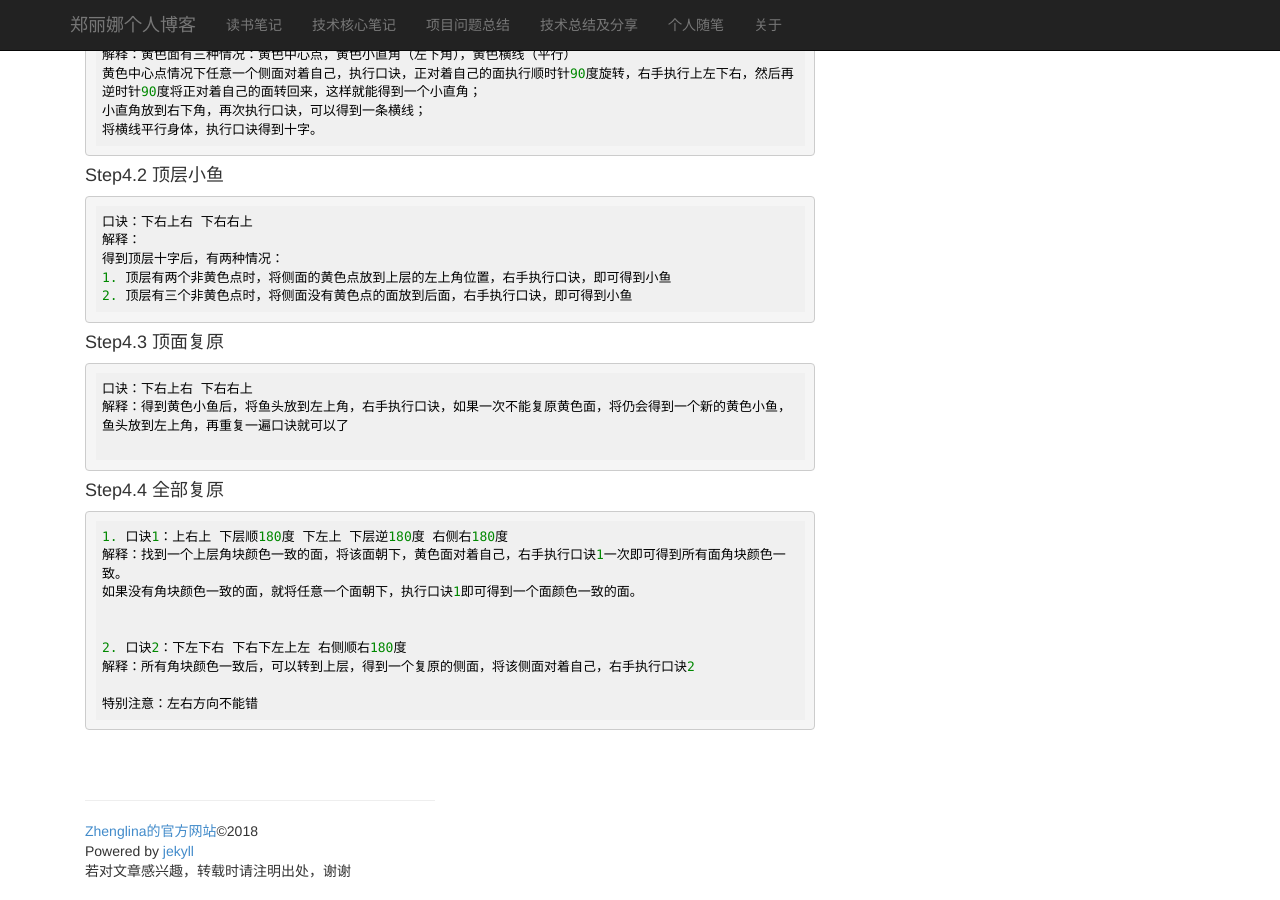
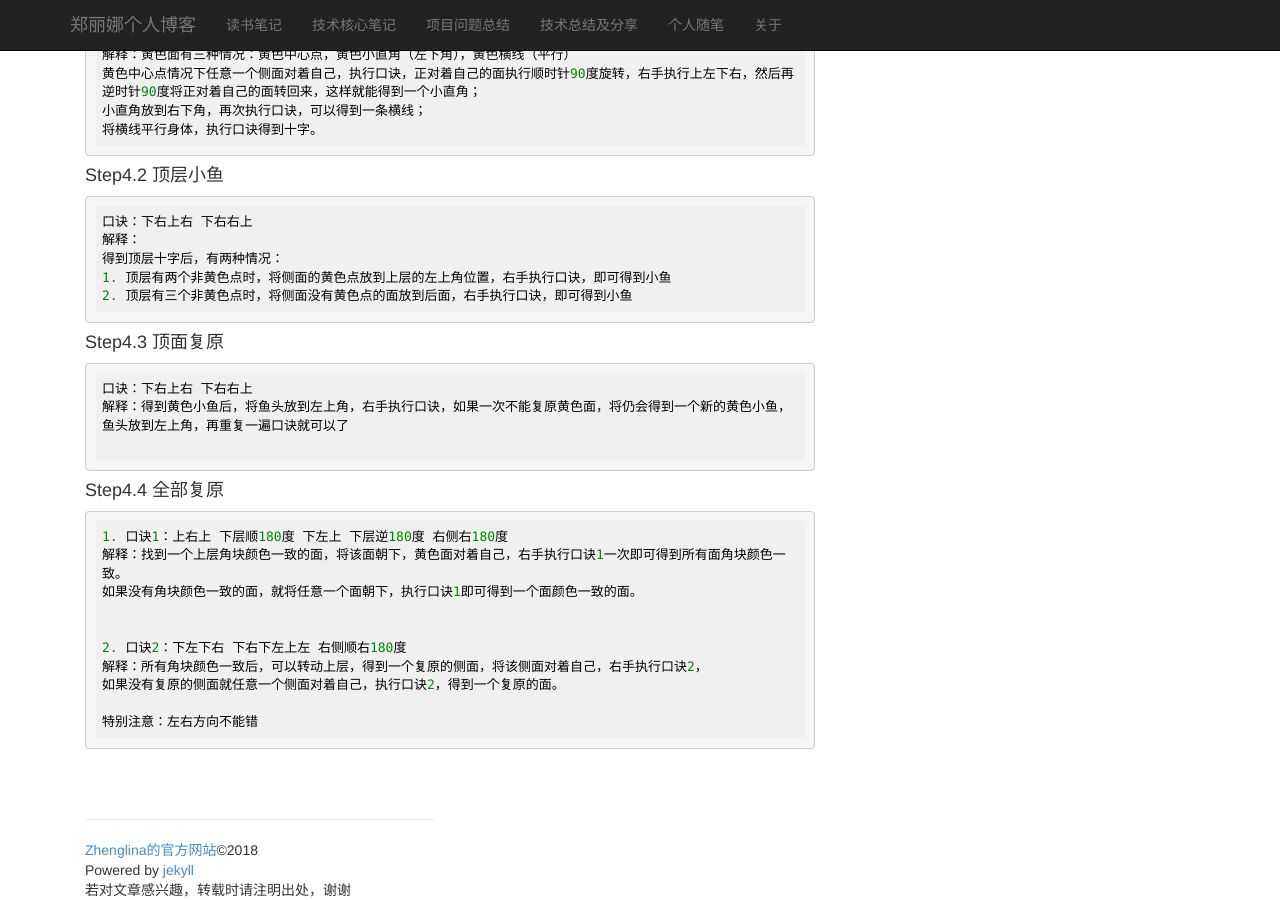
Before and after one commit to AitaZheng/RubyStudy, a Jekyll site: the page built from _posts/2017-12-15-三阶魔方复原口诀.md, in a window 1280 px wide and 900 px high, scrolled down 1322 px. Built offline with Jekyll 4.4.1, drawn with Linux system fonts in a browser that asks for light colours; Markdown is read by kramdown in place of the engine named in the settings.

Commit message:
update 魔方

````diff
--- a/_posts/2017-12-15-三阶魔方复原口诀.md
+++ b/_posts/2017-12-15-三阶魔方复原口诀.md
@@ -88,7 +88,8 @@ category: share
 
 
 2. 口诀2：下左下右 下右下左上左 右侧顺右180度
-解释：所有角块颜色一致后，可以转到上层，得到一个复原的侧面，将该侧面对着自己，右手执行口诀2
+解释：所有角块颜色一致后，可以转动上层，得到一个复原的侧面，将该侧面对着自己，右手执行口诀2，
+如果没有复原的侧面就任意一个侧面对着自己，执行口诀2，得到一个复原的面。
 
 特别注意：左右方向不能错
 ```
````
